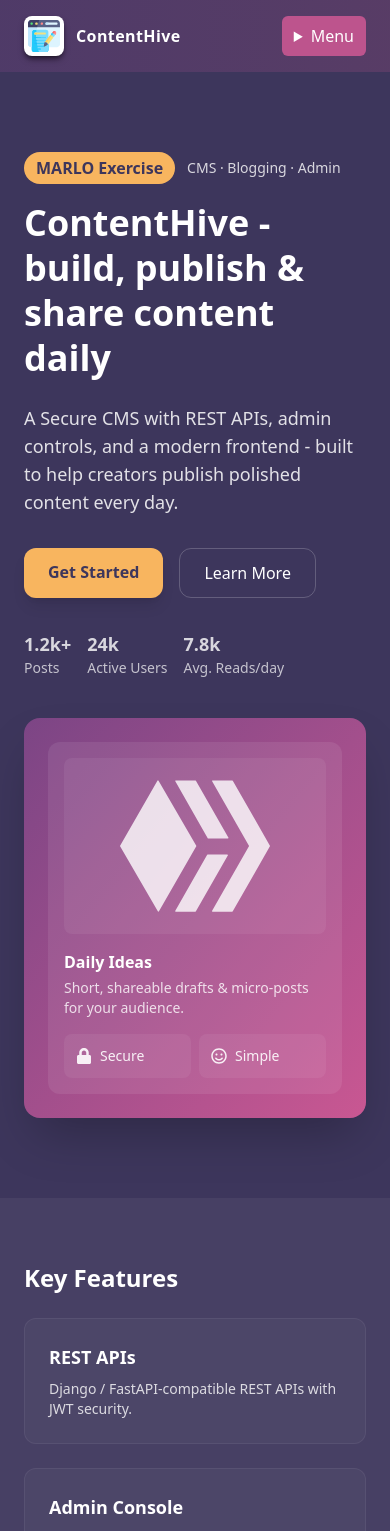
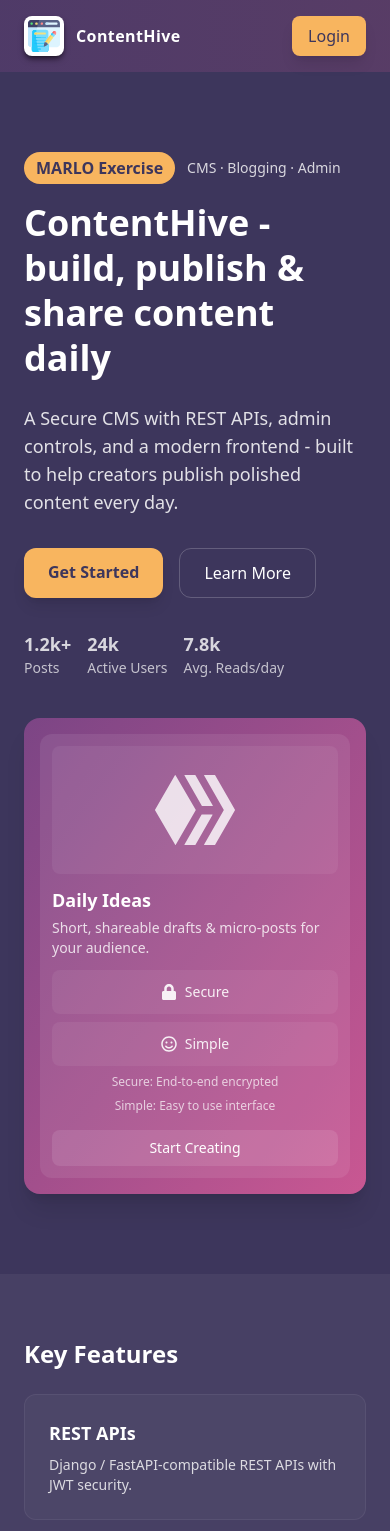
Before and after one commit to VishnuCheruvakkara/Content-Hive, a React (Vite) app in the folder frontend/: page / in a window 390 px wide. Shown: the top 1531 px of the page. Built offline with nearby package versions, Linux system fonts and the light colour scheme; no server answers.

Commit message:
fix : Ui updated on the lading page

```diff
--- a/frontend/src/components/Landing/Header.jsx
+++ b/frontend/src/components/Landing/Header.jsx
@@ -1,5 +1,4 @@
 import React from 'react'
-import MobileMenu from './MobileMenu'
 import Button from '../ui/Button'
 import { useNavigate, useLocation } from 'react-router-dom'
 import publicAxios from '../../axios/PublicAxios'
@@ -122,7 +121,12 @@ function Header({ sidebarOpen, onToggleSidebar }) {
 
                 {/* Mobile menu button */}
                 <div className="md:hidden">
-                    <MobileMenu />
+                    <Button
+                        onClick={() => navigate("/login")}
+                        className="px-4 py-2 rounded-lg bg-brand-4 transition font-medium"
+                    >
+                        Login
+                    </Button>
                 </div>
             </div>
         </header>
--- a/frontend/src/components/Landing/Hero.jsx
+++ b/frontend/src/components/Landing/Hero.jsx
@@ -34,40 +34,64 @@ function Hero() {
 
                 {/* Right - visual card */}
                 <div className="flex justify-center md:justify-end">
-                    <div className="w-full max-w-md rounded-2xl p-6 bg-linear-to-br from-brand-2 to-brand-3 shadow-2xl">
-                        <div className="bg-white/8 rounded-xl p-4">
-                            <div className="h-44 rounded-lg bg-white/6 flex items-center justify-center text-white/80">
-                                < FaHive size={150} />
+                    <div className="w-full max-w-md rounded-2xl p-4 md:p-6 bg-linear-to-br from-brand-2 to-brand-3 shadow-xl md:shadow-2xl">
+                        <div className="bg-white/8 rounded-xl p-3 md:p-4">
+                            {/* Icon/Image Section */}
+                            <div className="h-32 md:h-44 rounded-lg bg-white/6 flex items-center justify-center text-white/80">
+                                <FaHive size={80} className="md:w-auto md:h-auto" />
                             </div>
 
-                            <div className="mt-4 text-white">
-                                <div className="font-semibold">Daily Ideas</div>
-                                <div className="text-sm text-white/80 mt-1">Short, shareable drafts & micro-posts for your audience.</div>
+                            {/* Content Section */}
+                            <div className="mt-3 md:mt-4 text-white">
+                                <div className="font-semibold text-lg md:text-xl">Daily Ideas</div>
+                                <div className="text-sm md:text-base text-white/80 mt-1 md:mt-2">
+                                    Short, shareable drafts & micro-posts for your audience.
+                                </div>
 
-                                <div className="mt-4 flex gap-2">
-
-                                    <div className="flex-1 p-3 rounded-lg bg-white/6 flex flex-col gap-2 text-white/90">
-                                        <div className="flex items-center gap-2">
-                                            <FaLock size={16} />
-                                            <span className="text-sm font-medium">Secure</span>
+                                {/* Features Section */}
+                                <div className="mt-3 md:mt-4 flex flex-col sm:flex-row gap-2 md:gap-3">
+                                    {/* Secure Feature */}
+                                    <div className="flex-1 p-3 md:p-4 rounded-lg bg-white/6 flex flex-col sm:flex-row sm:items-center gap-2 md:gap-3 text-white/90">
+                                        <div className="flex items-center justify-center sm:justify-start gap-2">
+                                            <FaLock size={16} className="flex-shrink-0" />
+                                            <span className="text-sm md:text-base font-medium">Secure</span>
+                                        </div>
+                                        <div className="hidden sm:block text-xs md:text-sm text-white/70 mt-1 sm:mt-0 text-center sm:text-left">
+                                            End-to-end encrypted
                                         </div>
                                     </div>
 
-                                    <div className="flex-1 p-3 rounded-lg bg-white/6 flex flex-col gap-2 text-white/90">
-                                        <div className="flex items-center gap-2">
-                                            <FaRegSmile size={16} />
-                                            <span className="text-sm font-medium">Simple</span>
+                                    {/* Simple Feature */}
+                                    <div className="flex-1 p-3 md:p-4 rounded-lg bg-white/6 flex flex-col sm:flex-row sm:items-center gap-2 md:gap-3 text-white/90">
+                                        <div className="flex items-center justify-center sm:justify-start gap-2">
+                                            <FaRegSmile size={16} className="flex-shrink-0" />
+                                            <span className="text-sm md:text-base font-medium">Simple</span>
+                                        </div>
+                                        <div className="hidden sm:block text-xs md:text-sm text-white/70 mt-1 sm:mt-0 text-center sm:text-left">
+                                            Easy to use interface
                                         </div>
                                     </div>
-
                                 </div>
 
+                                {/* Mobile-only descriptions */}
+                                <div className="mt-2 sm:hidden flex flex-col gap-2">
+                                    <div className="text-xs text-white/70 text-center">
+                                        <span className="font-medium">Secure:</span> End-to-end encrypted
+                                    </div>
+                                    <div className="text-xs text-white/70 text-center">
+                                        <span className="font-medium">Simple:</span> Easy to use interface
+                                    </div>
+                                </div>
 
+                                {/* Optional: Add a CTA button for mobile */}
+                                <button className="mt-4 md:mt-6 w-full py-2 md:py-3 rounded-lg bg-white/10 hover:bg-white/15 text-white font-medium text-sm md:text-base transition-colors">
+                                    Start Creating
+                                </button>
                             </div>
-
                         </div>
                     </div>
                 </div>
+
             </div>
         </section>
     )
--- a/frontend/src/components/Landing/MobileMenu.jsx
+++ /dev/null
@@ -1,22 +0,0 @@
-import React from 'react'
-import { Link } from 'react-router-dom'
-
-function MobileMenu() {
-    return (
-        <details className="text-white">
-            <summary className="cursor-pointer px-3 py-2 rounded-md bg-brand-3/90">Menu</summary>
-            <div className="mt-2 bg-brand-1/90 p-4 rounded-md flex flex-col gap-3">
-                <a href="#features" className="hover:text-brand-4">Features</a>
-                <a href="#modules" className="hover:text-brand-4">Modules</a>
-                <a href="#pricing" className="hover:text-brand-4">Pricing</a>
-                <a href="#contact" className="hover:text-brand-4">Contact</a>
-                <div className="flex gap-2 mt-2">
-                    <Link to="/login" className="flex-1 text-center px-3 py-2 rounded-md bg-brand-3">Login</Link>
-                    <Link to="/signup" className="flex-1 text-center px-3 py-2 rounded-md border border-brand-4 text-brand-4">Sign up</Link>
-                </div>
-            </div>
-        </details>
-    )
-}
-
-export default MobileMenu
```
